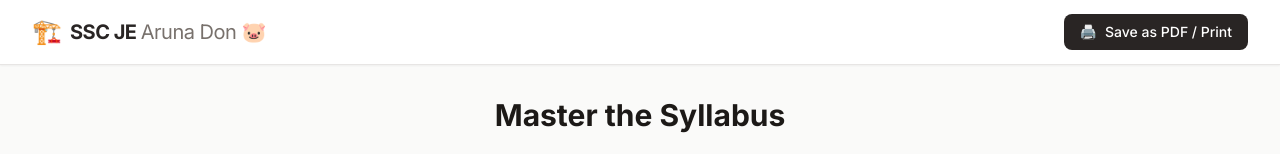
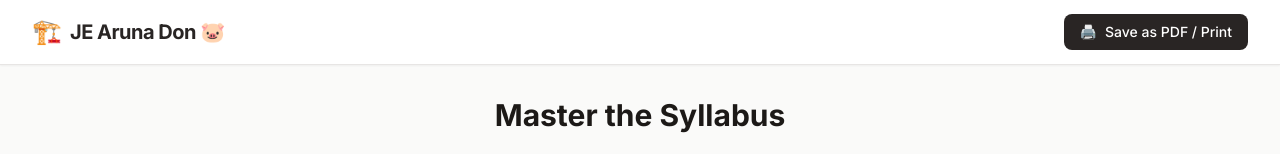
Before and after one commit to Aarinmahala/jen-aruna-ji, a plain HTML site: page index.html in a window 1280 px wide. Shown: the top 154 px of the page. Drawn offline with nearby package versions, Linux system fonts and the light colour scheme.

Commit message:
4etyuiryuo

```diff
--- a/index.html
+++ b/index.html
@@ -83,7 +83,7 @@
         <div class="max-w-7xl mx-auto px-4 sm:px-6 lg:px-8 h-16 flex items-center justify-between">
             <div class="flex items-center gap-2">
                 <span class="text-2xl">🏗️</span>
-                <h1 class="text-xl font-bold text-stone-800 tracking-tight">SSC JE <span class="text-stone-500 font-normal">Aruna Don 🐷</span></h1>
+                <h1 class="text-xl font-bold text-stone-800 tracking-tight"> JE <span class="text-xl font-bold text-stone-800 tracking-tight">Aruna Don 🐷</span></h1>
             </div>
             <button onclick="window.print()" class="no-print bg-stone-800 hover:bg-stone-700 text-white px-4 py-2 rounded-lg text-sm font-medium transition-colors flex items-center gap-2">
                 <span>🖨️</span> Save as PDF / Print
```
